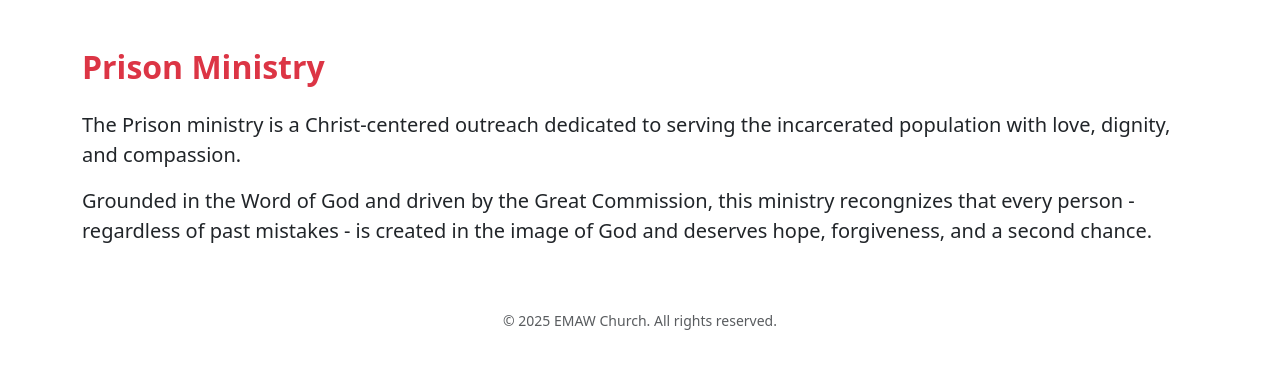
After one commit to Fickey123/emaw_website, a Flask app: page /ministries/prison in a window 1280 px wide. The commit adds this page. Shown: the top 369 px of the page. Run offline with Flask 3, Linux system fonts and the light colour scheme; some libraries are stand-ins or nearby versions.

Commit message:
modify app.py, templates/about.html, home.html, ministries.html

```diff
--- a/app.py
+++ b/app.py
@@ -849,6 +849,10 @@ def dorcas_ministry():
 def family_therapy():
     return render_template('family_therapy.html')
 
+@app.route('/ministries/prison')
+def prison_ministry():
+    return render_template('prison_ministry.html')
+
 @app.route('/submit_prayer_request', methods=['POST'])
 def submit_prayer_request():
     name = request.form.get('name')
--- a/templates/about.html
+++ b/templates/about.html
@@ -16,7 +16,7 @@
         <div class="col-md-8">
           <div class="card-body">
             <p>
-              The Evangelical Missions Across the World is a registered church founded on Christian values. The church was registered in 2009 in Kenya. The founder of EMAW church is Bishop Daniel Muli.
+              The Evangelical Missions Across the World (EMAW) is a registered church founded on Christian values. The church was registered in 2009 in Kenya. The founder of EMAW church is Bishop Daniel Muli.
             </p>
             <p>
               The founder observed the great need of the people and believed that the church should provide solutions spiritually, socially, economically and mentally.
--- a/templates/home.html
+++ b/templates/home.html
@@ -129,7 +129,7 @@
         <div class="col-md-8">
           <div class="card-body">
             <p>
-              The Evangelical Missions Across the World is a registered church founded on Christian values. The church was registered in 2009 in Kenya. The founder of EMAW church is Bishop Daniel Muli.
+              The Evangelical Missions Across the World (EMAW) is a registered church founded on Christian values. The church was registered in 2009 in Kenya. The founder of EMAW church is Bishop Daniel Muli.
             </p>
             <p>
               The founder observed the great need of the people and believed that the church should provide solutions spiritually, socially, economically and mentally.
--- /dev/null
+++ b/templates/prison_ministry.html
@@ -0,0 +1,14 @@
+{% extends 'ministry.html' %}
+
+{% block title %}Prison Ministry{% endblock %}
+
+{% block content %}
+  <h2 class="text-danger fw-bold mb-4">Prison Ministry</h2>
+  <p class="fs-5">
+    The Prison ministry is a Christ-centered outreach dedicated to serving the incarcerated population with love, dignity, and compassion.
+  </p>
+  <p class="fs-5">
+    Grounded in the Word of God and driven by the Great Commission, this ministry recongnizes that every person - regardless of past mistakes - is created in the image of God and deserves hope, forgiveness, and a second chance.
+  </p>
+
+{% endblock %}
```
Also changed, not shown: templates/ministries.html (+7 -0 lines).
